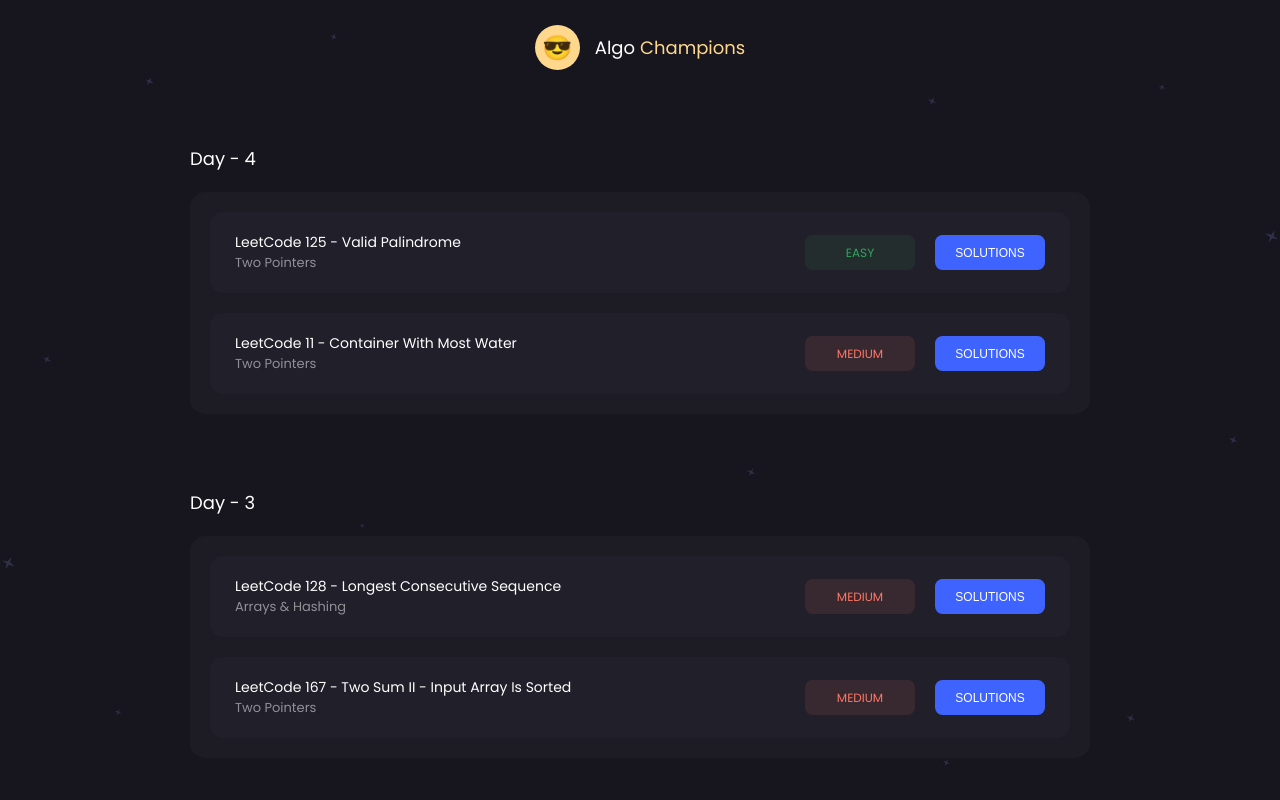
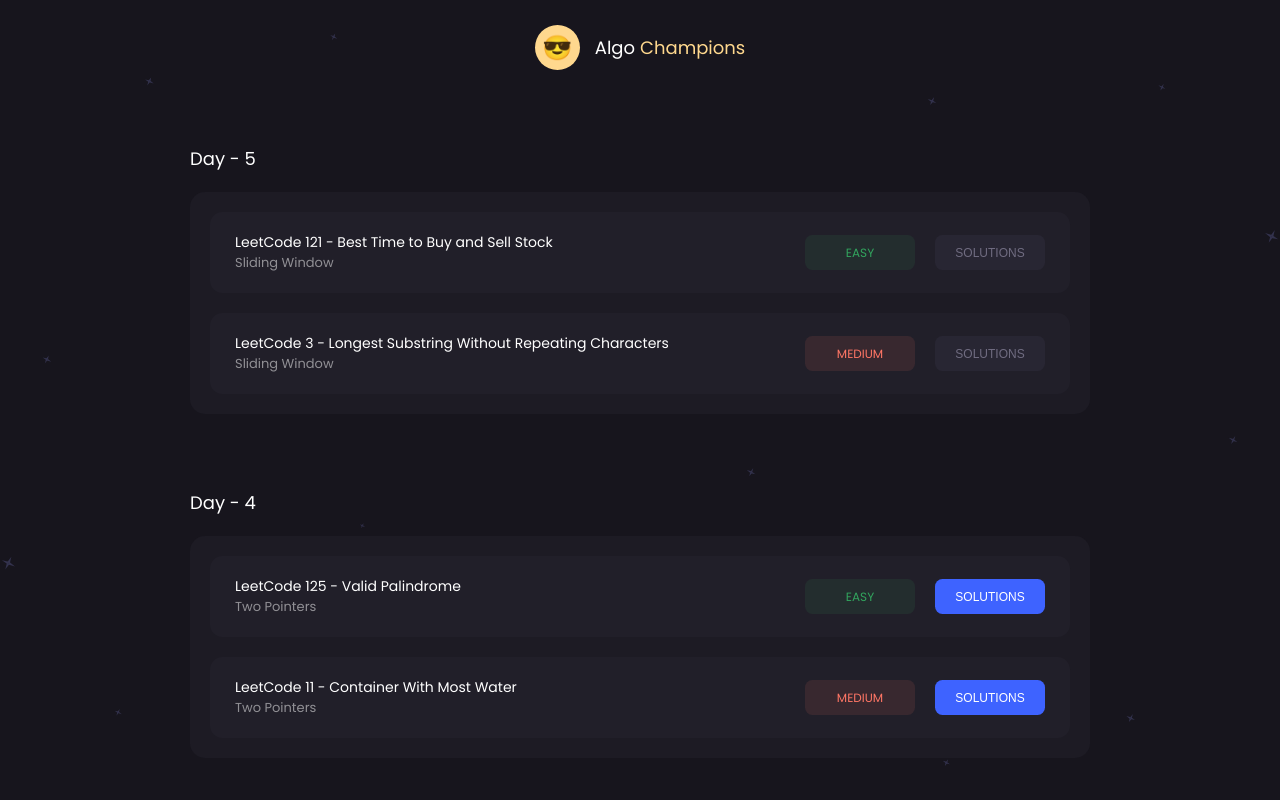
Before and after one commit to canberkkkkk/algo-champions, a React (Create React App) app: page / in a window 1280 px wide. Shown: the top 800 px of the page. Built offline with nearby package versions, Linux system fonts and the light colour scheme.

Commit message:
feat(algo-champions): add day-5 problems

```diff
--- a/src/constants.js
+++ b/src/constants.js
@@ -1,4 +1,23 @@
 export const QUESTION_BUNDLES = [
+  {
+    date: "Day - 5",
+    questions: [
+      {
+        name: "LeetCode 121 - Best Time to Buy and Sell Stock",
+        link: "https://leetcode.com/problems/best-time-to-buy-and-sell-stock/",
+        type: "Sliding Window",
+        difficulty: "Easy",
+        solutions: null,
+      },
+      {
+        name: "LeetCode 3 - Longest Substring Without Repeating Characters",
+        link: "https://leetcode.com/problems/longest-substring-without-repeating-characters/",
+        type: "Sliding Window",
+        difficulty: "Medium",
+        solutions: null,
+      },
+    ],
+  },
   {
     date: "Day - 4",
     questions: [
```
